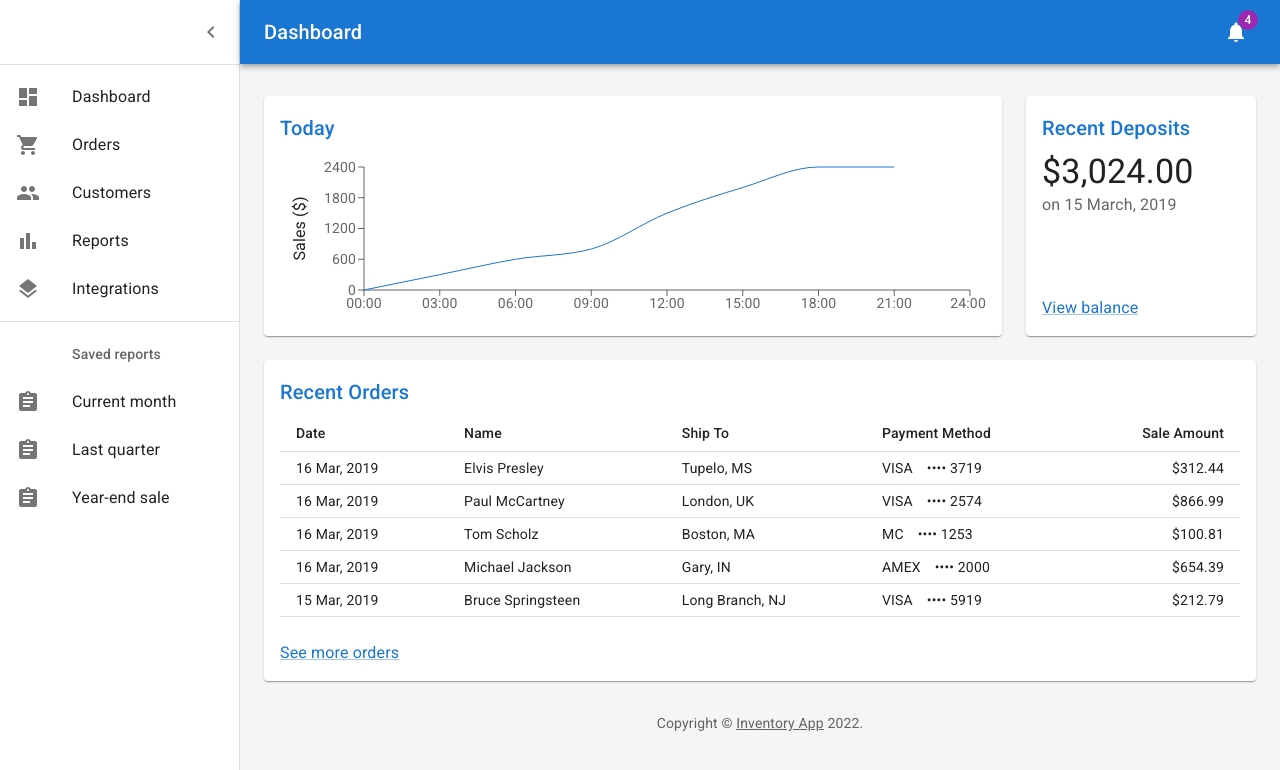
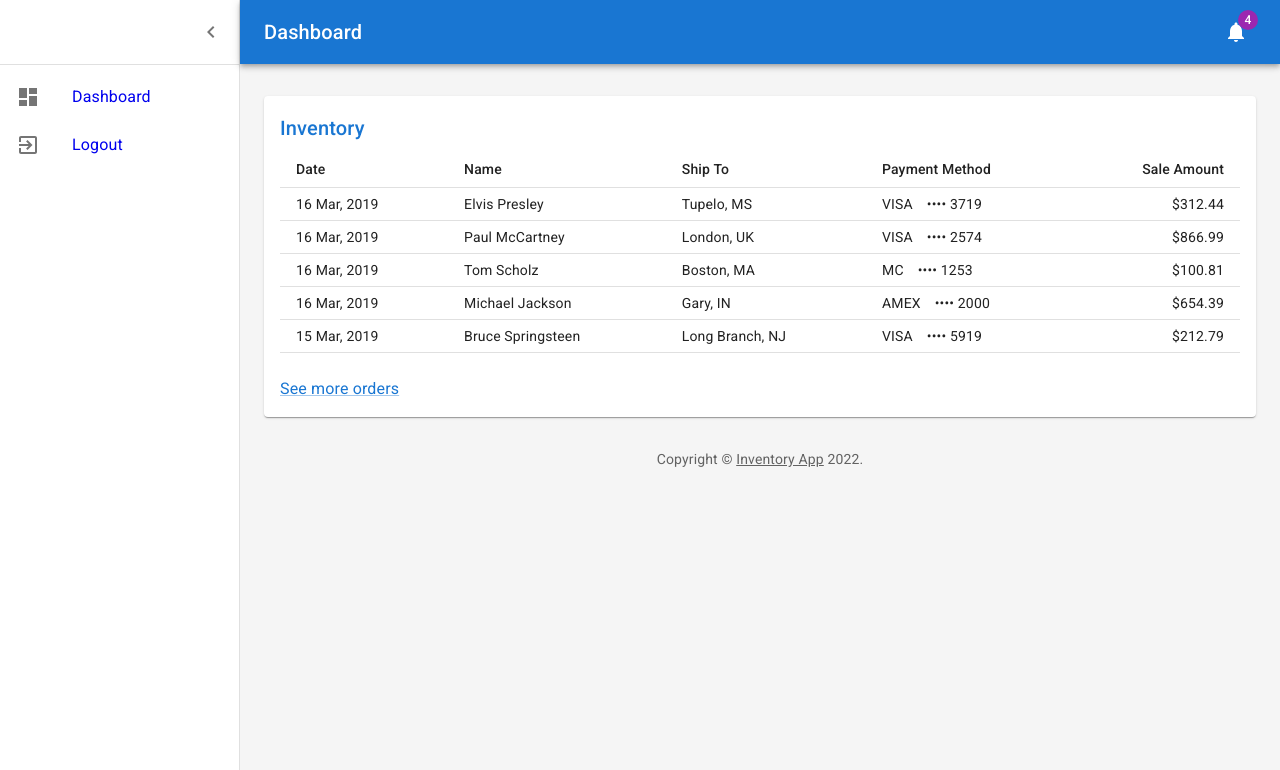
Before and after one commit to fjluartes/inventory-app, a React (Create React App) app in the folder app/: page /dashboard in a window 1280 px wide. Shown: the top 770 px of the page. Built offline with nearby package versions, Linux system fonts and the light colour scheme; no server answers.

Commit message:
Edits routing in frontend, dashboard

```diff
--- a/app/package.json
+++ b/app/package.json
@@ -17,6 +17,7 @@
     "@testing-library/jest-dom": "^5.16.5",
     "@testing-library/react": "^13.3.0",
     "@testing-library/user-event": "^13.5.0",
+    "axios": "^0.27.2",
     "dotenv": "^16.0.3",
     "prop-types": "^15.8.1",
     "react": "^18.2.0",
--- a/app/src/pages/Dashboard/Dashboard.js
+++ b/app/src/pages/Dashboard/Dashboard.js
@@ -17,10 +17,10 @@ import Link from "@mui/material/Link";
 import MenuIcon from "@mui/icons-material/Menu";
 import ChevronLeftIcon from "@mui/icons-material/ChevronLeft";
 import NotificationsIcon from "@mui/icons-material/Notifications";
-import { mainListItems, secondaryListItems } from "./listItems";
-import Chart from "./Chart";
-import Deposits from "./Deposits";
-import Orders from "./Orders";
+import { mainListItems } from "./listItems";
+// import Chart from "./Chart";
+// import Deposits from "./Deposits";
+import Items from "./Items";
 
 function Copyright(props) {
   return (
@@ -135,11 +135,7 @@ function DashboardContent() {
             </IconButton>
           </Toolbar>
           <Divider />
-          <List component="nav">
-            {mainListItems}
-            <Divider sx={{ my: 1 }} />
-            {secondaryListItems}
-          </List>
+          <List component="nav">{mainListItems}</List>
         </Drawer>
         <Box
           component="main"
@@ -155,7 +151,7 @@ function DashboardContent() {
           <Container maxWidth="lg" sx={{ mt: 4, mb: 4 }}>
             <Grid container spacing={3}>
               {/* Chart */}
-              <Grid item xs={12} md={8} lg={9}>
+              {/* <Grid item xs={12} md={8} lg={9}>
                 <Paper
                   sx={{
                     p: 2,
@@ -166,9 +162,9 @@ function DashboardContent() {
                 >
                   <Chart />
                 </Paper>
-              </Grid>
+              </Grid> */}
               {/* Recent Deposits */}
-              <Grid item xs={12} md={4} lg={3}>
+              {/* <Grid item xs={12} md={4} lg={3}>
                 <Paper
                   sx={{
                     p: 2,
@@ -179,11 +175,11 @@ function DashboardContent() {
                 >
                   <Deposits />
                 </Paper>
-              </Grid>
+              </Grid> */}
               {/* Recent Orders */}
               <Grid item xs={12}>
                 <Paper sx={{ p: 2, display: "flex", flexDirection: "column" }}>
-                  <Orders />
+                  <Items />
                 </Paper>
               </Grid>
             </Grid>
--- a/app/src/pages/Dashboard/Orders.js
+++ b/app/src/pages/Dashboard/Items.js
@@ -27,7 +27,7 @@ function preventDefault(event) {
 export default function Orders() {
   return (
     <>
-      <Title>Recent Orders</Title>
+      <Title>Inventory</Title>
       <Table size="small">
         <TableHead>
           <TableRow>
--- a/app/src/pages/Dashboard/listItems.js
+++ b/app/src/pages/Dashboard/listItems.js
@@ -1,24 +1,24 @@
 import * as React from "react";
+import { Link as RouterLink } from "react-router-dom";
 import ListItemButton from "@mui/material/ListItemButton";
 import ListItemIcon from "@mui/material/ListItemIcon";
 import ListItemText from "@mui/material/ListItemText";
-import ListSubheader from "@mui/material/ListSubheader";
 import DashboardIcon from "@mui/icons-material/Dashboard";
-import ShoppingCartIcon from "@mui/icons-material/ShoppingCart";
-import PeopleIcon from "@mui/icons-material/People";
-import BarChartIcon from "@mui/icons-material/BarChart";
-import LayersIcon from "@mui/icons-material/Layers";
-import AssignmentIcon from "@mui/icons-material/Assignment";
+import ExitToAppIcon from "@mui/icons-material/ExitToApp";
+// import ShoppingCartIcon from "@mui/icons-material/ShoppingCart";
+// import PeopleIcon from "@mui/icons-material/People";
+// import BarChartIcon from "@mui/icons-material/BarChart";
+// import LayersIcon from "@mui/icons-material/Layers";
 
 export const mainListItems = (
   <>
-    <ListItemButton>
+    <ListItemButton as={RouterLink} to="/dashboard">
       <ListItemIcon>
         <DashboardIcon />
       </ListItemIcon>
       <ListItemText primary="Dashboard" />
     </ListItemButton>
-    <ListItemButton>
+    {/* <ListItemButton>
       <ListItemIcon>
         <ShoppingCartIcon />
       </ListItemIcon>
@@ -41,32 +41,12 @@ export const mainListItems = (
         <LayersIcon />
       </ListItemIcon>
       <ListItemText primary="Integrations" />
+    </ListItemButton> */}
+    <ListItemButton as={RouterLink} to="/">
+      <ListItemIcon>
+        <ExitToAppIcon />
+      </ListItemIcon>
+      <ListItemText primary="Logout" />
     </ListItemButton>
   </>
 );
-
-export const secondaryListItems = (
-  <>
-    <ListSubheader component="div" inset>
-      Saved reports
-    </ListSubheader>
-    <ListItemButton>
-      <ListItemIcon>
-        <AssignmentIcon />
-      </ListItemIcon>
-      <ListItemText primary="Current month" />
-    </ListItemButton>
-    <ListItemButton>
-      <ListItemIcon>
-        <AssignmentIcon />
-      </ListItemIcon>
-      <ListItemText primary="Last quarter" />
-    </ListItemButton>
-    <ListItemButton>
-      <ListItemIcon>
-        <AssignmentIcon />
-      </ListItemIcon>
-      <ListItemText primary="Year-end sale" />
-    </ListItemButton>
-  </>
-);
--- a/app/src/pages/SignIn.js
+++ b/app/src/pages/SignIn.js
@@ -13,6 +13,7 @@ import LockOutlinedIcon from "@mui/icons-material/LockOutlined";
 import Typography from "@mui/material/Typography";
 import Container from "@mui/material/Container";
 import { createTheme, ThemeProvider } from "@mui/material/styles";
+import axios from "axios";
 import Swal from "sweetalert2";
 import { API_URL } from "../appHelper";
 
@@ -34,6 +35,7 @@ const theme = createTheme();
 export default function SignIn() {
   const [email, setEmail] = useState("");
   const [password, setPassword] = useState("");
+  // const { user, setUser } = useContext(UserContext);
 
   const handleSubmit = async (e) => {
     e.preventDefault();
@@ -41,33 +43,44 @@ export default function SignIn() {
       email,
       password,
     };
-    const payload = {
-      method: "POST",
+
+    try {
+      const result = await axios.post(`${API_URL}/users/login`, loginObj);
+      if (result.status === 200) {
+        const { data } = result;
+        if (data.access) {
+          localStorage.setItem("token", data.access);
+          const details = await axios.get(`${API_URL}/users/details`, {
             headers: {
-        "Content-Type": "application/json",
+              authorization: `Bearer ${data.access}`,
             },
-      body: JSON.stringify(loginObj),
-    };
-    await fetch(`${API_URL}/users/login`, payload)
-      .then((res) => {
-        return res.json();
-      })
-      .then((data) => {
-        if (data !== null) {
-          window.location.href = "/dashboard";
+          });
+          if (details.status === 200) {
+            // const userData = details.data;
+            // setUser({
+            //   id: userData._id,
+            //   email: userData.email,
+            // });
+            setEmail("");
+            setPassword("");
+            window.location.replace("/dashboard");
+          }
+        }
       } else {
         Swal.fire({
           icon: "error",
           title: "Error",
-            text: "Something went wrong in login",
+          text: "Wrong credentials",
         });
       }
-        setEmail("");
-        setPassword("");
-      })
-      .catch((err) => {
+    } catch (err) {
       console.log(err);
+      Swal.fire({
+        icon: "error",
+        title: "Error",
+        text: err.message,
       });
+    }
   };
 
   return (
--- a/app/src/pages/SignUp.js
+++ b/app/src/pages/SignUp.js
@@ -11,6 +11,7 @@ import LockOutlinedIcon from "@mui/icons-material/LockOutlined";
 import Typography from "@mui/material/Typography";
 import Container from "@mui/material/Container";
 import { createTheme, ThemeProvider } from "@mui/material/styles";
+import axios from "axios";
 import Swal from "sweetalert2";
 import { API_URL } from "../appHelper";
 
@@ -42,42 +43,37 @@ export default function SignUp() {
       email,
       password,
     };
-    const payload = {
-      method: "POST",
-      headers: {
-        "Content-Type": "application/json",
-      },
-      body: JSON.stringify(registerObj),
-    };
-    await fetch(`${API_URL}/users/add`, payload)
-      .then((res) => {
-        return res.json();
-      })
-      .then((data) => {
-        if (data !== null) {
+
+    try {
+      const result = await axios.post(`${API_URL}/users/add`, registerObj);
+      if (result.status === 200) {
         Swal.fire({
           icon: "success",
           title: "Success",
-            text: "New User Registered Successfully",
+          text: "Successfully registered user",
           confirmButtonText: "Proceed to Login",
         }).then(() => {
-            window.location.href = "/";
+          setFirstName("");
+          setLastName("");
+          setEmail("");
+          setPassword("");
+          window.location.replace("/");
         });
       } else {
         Swal.fire({
           icon: "error",
           title: "Error",
-            text: "Something went wrong in the registration",
+          text: "Something went wrong",
         });
       }
-        setFirstName("");
-        setLastName("");
-        setEmail("");
-        setPassword("");
-      })
-      .catch((err) => {
-        console.log(err);
+    } catch (err) {
+      // console.log(err);
+      Swal.fire({
+        icon: "error",
+        title: "Error",
+        text: err.message,
       });
+    }
   };
 
   return (
```
Also changed, not shown: 2 other files (tests, documents, lock files or other folders). Lines whose indentation alone changed are shown as unchanged.
